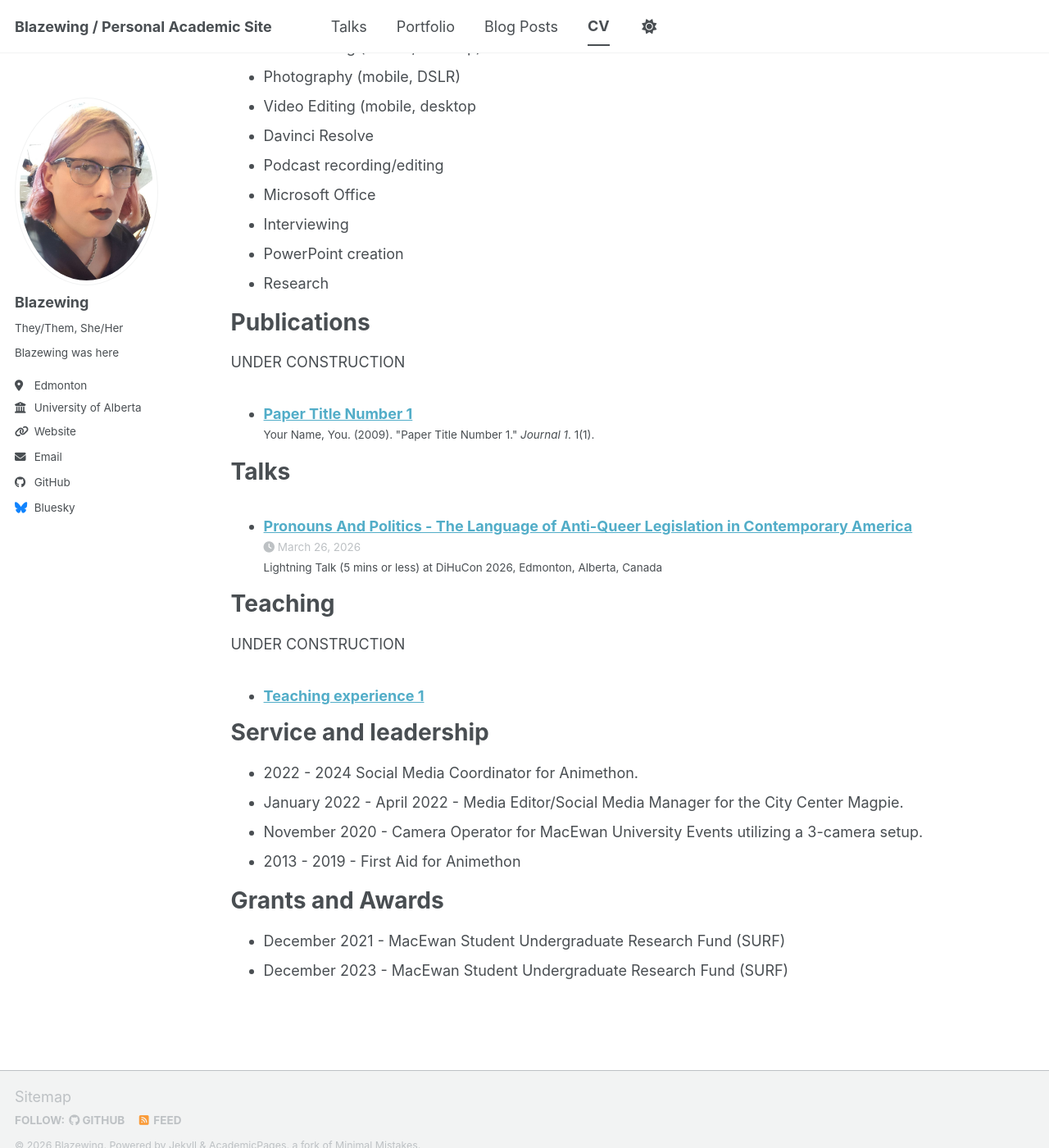
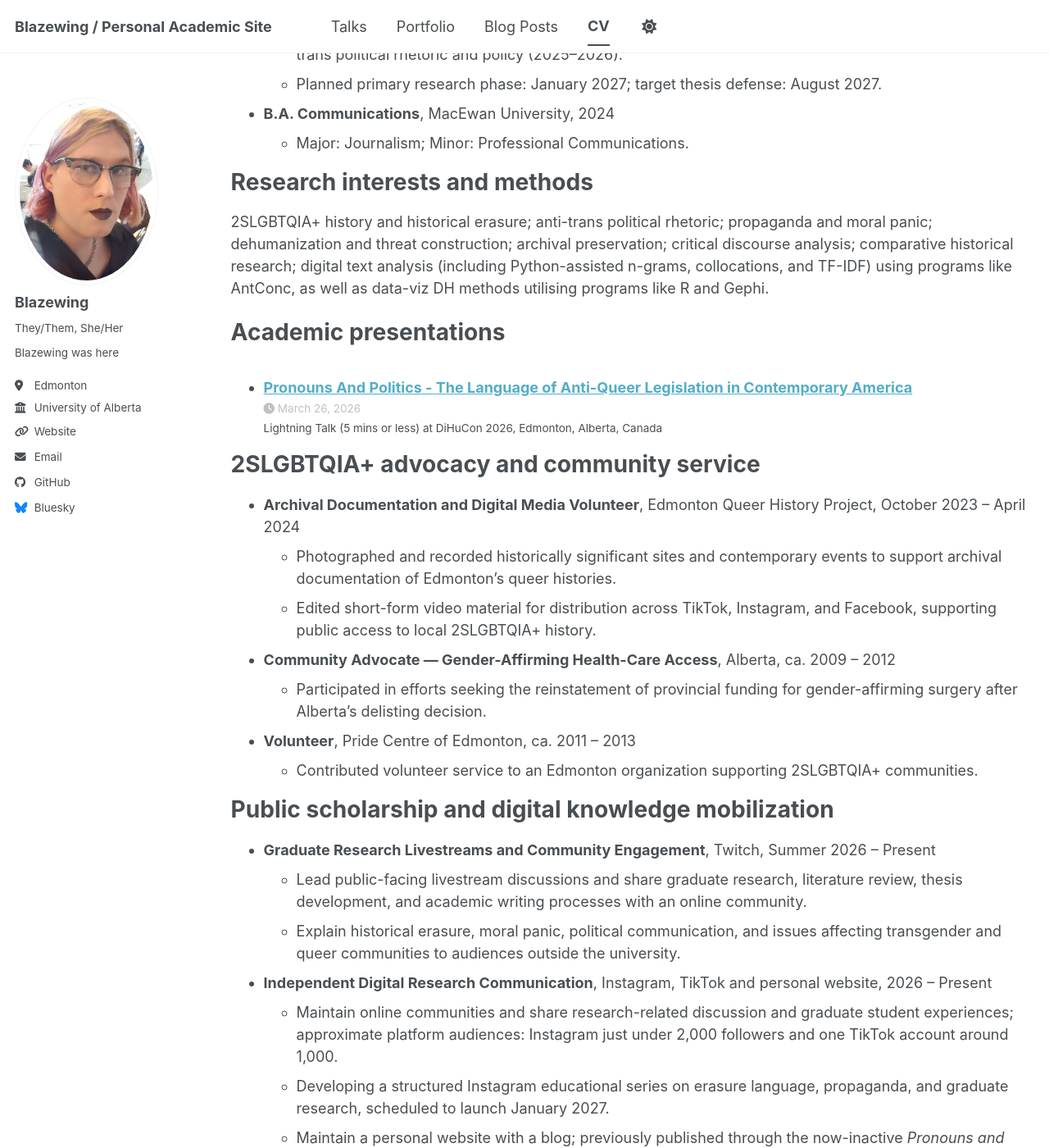
Before and after one commit to Blazewing2010/me, a Jekyll site: the page built from _pages/cv.md, in a window 1280 px wide and 1400 px high, scrolled down 489 px. Shown: the whole window at 82% size. Built offline with Jekyll 4.4.1, drawn with Linux system fonts in a browser that asks for light colours; a script bundle is joined from its source files by our own code; library files that are not in the unit come from our copies; some of the changed text lies outside the part shown.

Commit message:
Update CV page with 2026 academic CV
Rewrite the CV page with the Fyrefly scholarship CV content, keep
earlier experience, grants and skills, and add a downloadable PDF copy.

Co-Authored-By: Claude Opus 5.5 <noreply@anthropic.com>

```diff
--- a/_pages/cv.md
+++ b/_pages/cv.md
@@ -9,60 +9,76 @@ redirect_from:
 
 {% include base_path %}
 
+<a href="{{ base_path }}/files/cv.pdf" class="btn btn--primary">Download CV as PDF</a>
+
+Research profile
+======
+Digital humanities graduate researcher examining the political and historical use of erasure language, moral panic, and anti-trans rhetoric. Combines comparative historical and discourse analysis with archival documentation, digital communication, and public-facing research education relevant to 2SLGBTQIA+ communities.
+
 Education
 ======
+* **M.A. Digital Humanities**, University of Alberta, September 2025 – Present (Expected August 2027)
+  * Working thesis: *Moral Panics: The Code of Erasure Language* (proposal revisions submitted November 2026).
+  * Comparative focus: Nazi Germany; Anita Bryant's Save Our Children campaign (1977–1980); and U.S. anti-trans political rhetoric and policy (2025–2026).
+  * Planned primary research phase: January 2027; target thesis defense: August 2027.
+* **B.A. Communications**, MacEwan University, 2024
+  * Major: Journalism; Minor: Professional Communications.
 
-* (IN PROGRESS) M.A. Digital Humanities, University of Alberta, 2028 (Expected)
-* Bachelor of Communications, MacEwan University, 2024
+Research interests and methods
+======
+2SLGBTQIA+ history and historical erasure; anti-trans political rhetoric; propaganda and moral panic; dehumanization and threat construction; archival preservation; critical discourse analysis; comparative historical research; digital text analysis (including Python-assisted n-grams, collocations, and TF-IDF) using programs like AntConc, as well as data-viz DH methods utilising programs like R and Gephi.
 
+Academic presentations
+======
+  <ul>{% for post in site.talks reversed %}
+    {% include archive-single-talk-cv.html  %}
+  {% endfor %}</ul>
 
-Work experience
+2SLGBTQIA+ advocacy and community service
 ======
-* Job Title
-  * Company
-  * Duties include:
-  * Supervisor:
+* **Archival Documentation and Digital Media Volunteer**, Edmonton Queer History Project, October 2023 – April 2024
+  * Photographed and recorded historically significant sites and contemporary events to support archival documentation of Edmonton's queer histories.
+  * Edited short-form video material for distribution across TikTok, Instagram, and Facebook, supporting public access to local 2SLGBTQIA+ history.
+* **Community Advocate — Gender-Affirming Health-Care Access**, Alberta, ca. 2009 – 2012
+  * Participated in efforts seeking the reinstatement of provincial funding for gender-affirming surgery after Alberta's delisting decision.
+* **Volunteer**, Pride Centre of Edmonton, ca. 2011 – 2013
+  * Contributed volunteer service to an Edmonton organization supporting 2SLGBTQIA+ communities.
+
+Public scholarship and digital knowledge mobilization
+======
+* **Graduate Research Livestreams and Community Engagement**, Twitch, Summer 2026 – Present
+  * Lead public-facing livestream discussions and share graduate research, literature review, thesis development, and academic writing processes with an online community.
+  * Explain historical erasure, moral panic, political communication, and issues affecting transgender and queer communities to audiences outside the university.
+* **Independent Digital Research Communication**, Instagram, TikTok and personal website, 2026 – Present
+  * Maintain online communities and share research-related discussion and graduate student experiences; approximate platform audiences: Instagram just under 2,000 followers and one TikTok account around 1,000.
+  * Developing a structured Instagram educational series on erasure language, propaganda, and graduate research, scheduled to launch January 2027.
+  * Maintain a personal website with a blog; previously published through the now-inactive *Pronouns and Politics* Substack publication.
+
+Volunteer communications leadership
+======
+* **Director of Communications (Volunteer)**, Fur-Eh!, ca. October 2024 – May 2025
+  * Oversaw convention social media channels and supervised approximately two to three communications volunteers.
+  * Created and published promotional posts, short-form videos, event announcements, and live convention updates; proposed revised promotional approaches.
+* **Social Media Coordinator (Volunteer)**, Animethon, December 2022 – March 2024
+  * Coordinated social media outreach and event communications for a community convention.
+* **Media Editor/Social Media Manager**, City Center Magpie, January 2022 – April 2022
+* **Camera Operator**, MacEwan University Events, November 2020
+  * Operated a 3-camera setup for university events.
+* **First Aid**, Animethon, 2013 – 2019
+
+Grants and awards
+======
+* December 2023 - MacEwan Student Undergraduate Research Fund (SURF)
+* December 2021 - MacEwan Student Undergraduate Research Fund (SURF)
 
 Skills
 ======
 * Photo editing (mobile, desktop)
 * Photography (mobile, DSLR)
-* Video Editing (mobile, desktop
-* Davinci Resolve
+* Video editing (mobile, desktop)
+* DaVinci Resolve
 * Podcast recording/editing
 * Microsoft Office
 * Interviewing
 * PowerPoint creation
 * Research
-
-Publications
-======
-UNDER CONSTRUCTION
-  <ul>{% for post in site.publications reversed %}
-    {% include archive-single-cv.html %}
-  {% endfor %}</ul>
-
-Talks
-======
-  <ul>{% for post in site.talks reversed %}
-    {% include archive-single-talk-cv.html  %}
-  {% endfor %}</ul>
-
-Teaching
-======
-UNDER CONSTRUCTION
-  <ul>{% for post in site.teaching reversed %}
-    {% include archive-single-cv.html %}
-  {% endfor %}</ul>
-
-Service and leadership
-======
-* 2022 - 2024 Social Media Coordinator for Animethon.
-* January 2022 - April 2022 - Media Editor/Social Media Manager for the City Center Magpie.
-* November 2020 - Camera Operator for MacEwan University Events utilizing a 3-camera setup.
-* 2013 - 2019 - First Aid for Animethon
-
-Grants and Awards
-======
-* December 2021 - MacEwan Student Undergraduate Research Fund (SURF)
-* December 2023 - MacEwan Student Undergraduate Research Fund (SURF)
```
Also changed, not shown: 1 other file.
